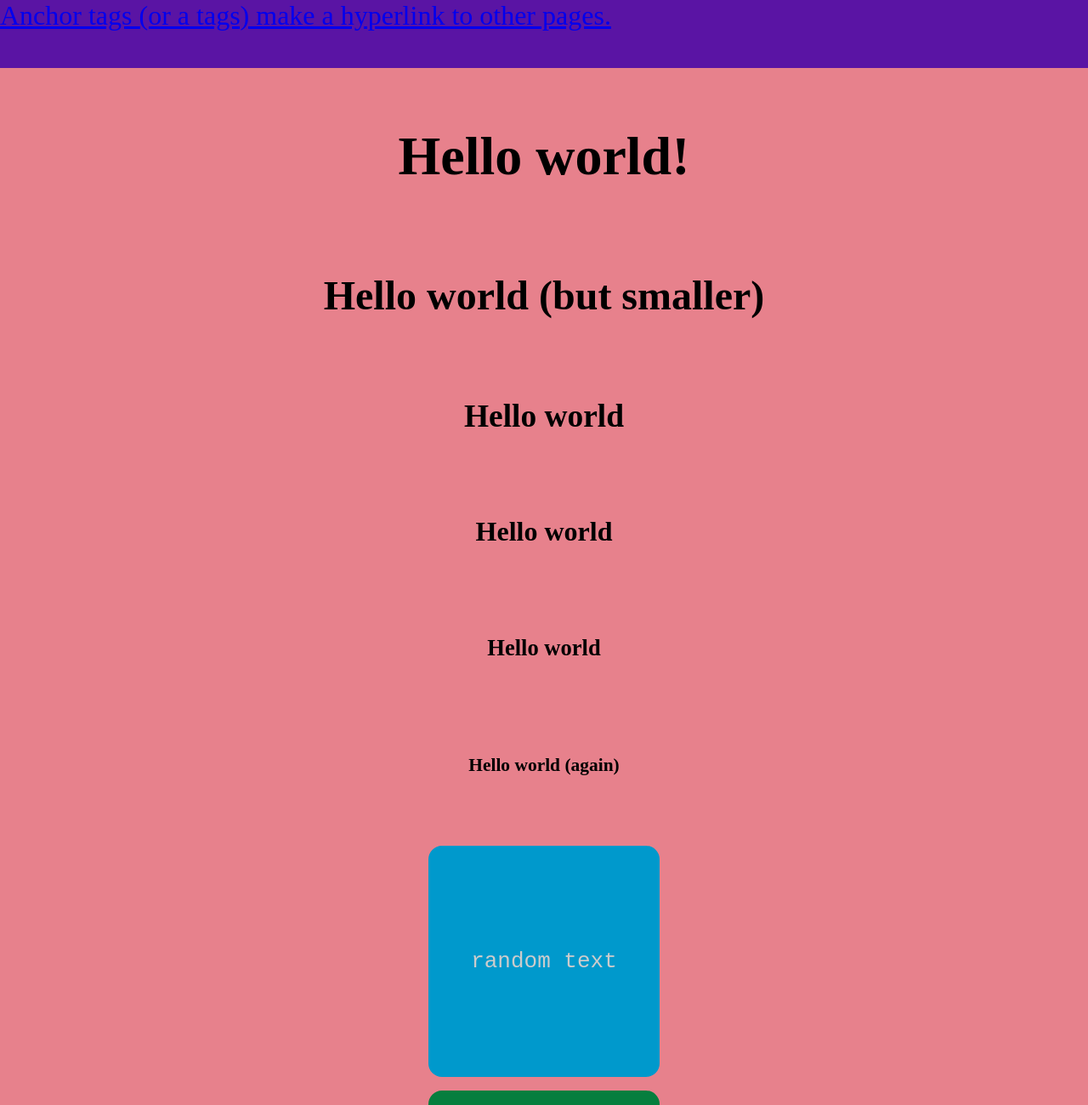
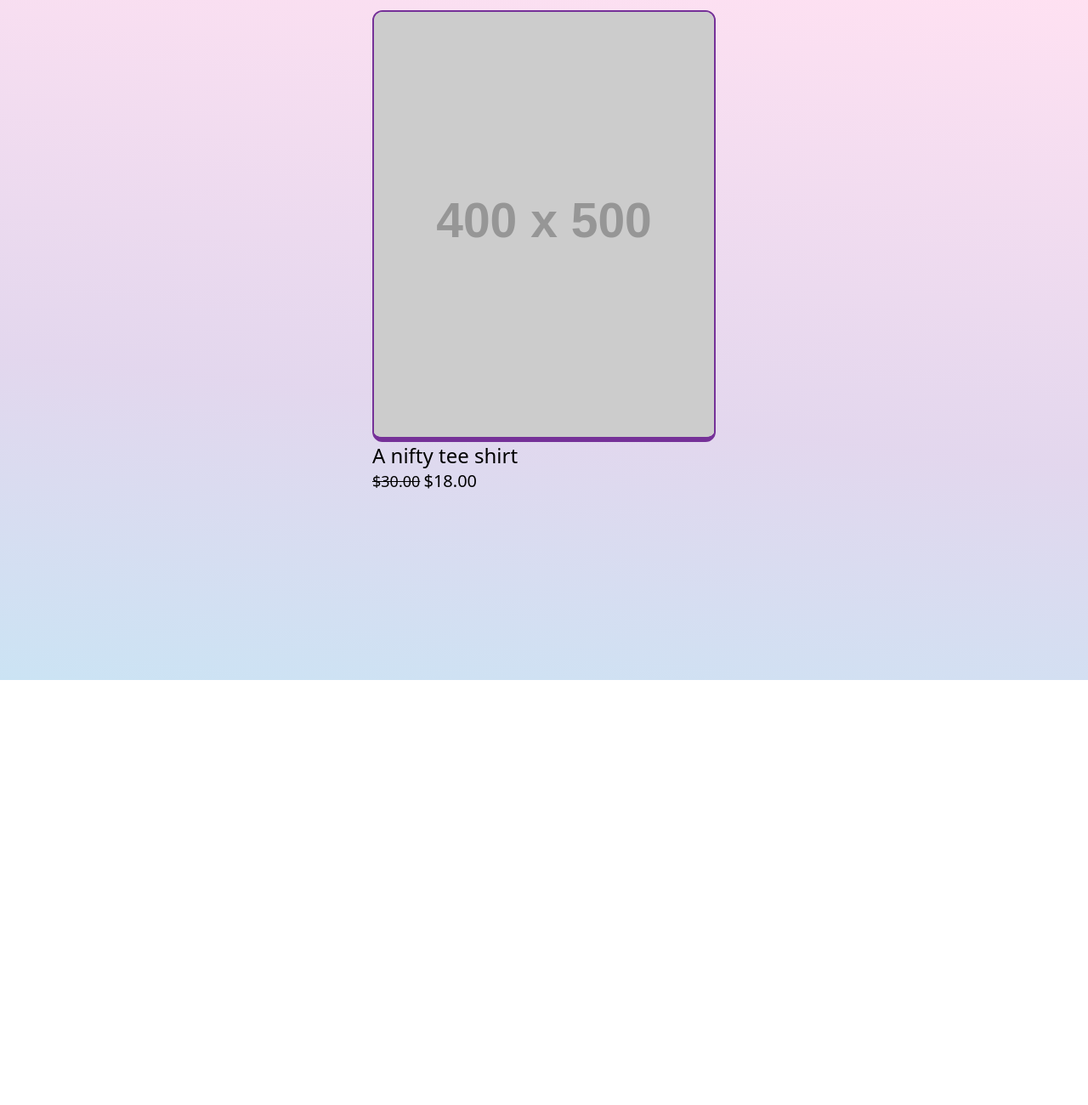
Before and after one commit to 4GeeksAcademy/ai-4-code-examples, a plain HTML site: page index.html in a window 1280 px wide. Shown: the top 1300 px of the page at 85% size. After the commit the page ends 800 px from the top, so only its background shows below. Drawn offline with nearby package versions, Linux system fonts and the light colour scheme; placeholder pictures from the web are drawn by us.

Commit message:
Basic tailwind demo

```diff
--- a/assets/style.css
+++ /dev/null
@@ -1,68 +0,0 @@
-:root {
-  /* This selects the root element of the page */
-  /* in our case it's probably the body? */
-
-  --main-bg: rgb(231, 129, 140);
-  --base-font-size: 32px;
-}
-
-/* Bare word selectors select a specific tag */
-body {
-  margin: 0;
-  padding: 0;
-  min-width: 100%;
-  min-height: 1dvw;
-
-  background-color: var(--main-bg);
-  font-size: var(--base-font-size);
-}
-
-main {
-  width: max-content;
-  margin: 0 auto;
-  padding: 1.5rem 2rem;
-
-  display: flex;
-  flex-direction: column;
-  gap: 1rem;
-  align-items: center;
-}
-
-/* . means class in selector-speak */
-.square-two {
-  background-color: rgb(6, 126, 62);
-}
-
-/* # is either a pound sign, hashtag, or octothorpe */
-/* It means id in selector-speak */
-#main-header {
-  width: 100%;
-  min-height: 5rem;
-  background-color: rgb(90, 20, 164);
-}
-
-.square {
-  aspect-ratio: 1;
-  border-radius: 1rem;
-  width: 15rem;
-
-  display: flex;
-  justify-content: center;
-  align-items: center;
-
-  padding: 1rem;
-  margin: 1rem;
-
-  & pre {
-    font-size: xx-large;
-    color: rgba(204, 204, 204, 0.5);
-  }
-}
-
-.square-one {
-  background-color: rgb(0, 153, 204);
-
-  & pre {
-    color: #ccc !important;
-  }
-}
--- a/index.html
+++ b/index.html
@@ -3,59 +3,40 @@
   <head>
     <meta charset="UTF-8" />
     <meta name="viewport" content="width=device-width, initial-scale=1.0" />
-    <title>This is what's shows in the tab.</title>
-    <!-- The head tag contains info about the page. -->
-    <link rel="stylesheet" href="/assets/style.css" />
+    <title>Document</title>
+    <script src="https://cdn.jsdelivr.net/npm/@tailwindcss/browser@4"></script>
+    <style type="text/tailwindcss">
+      @theme {
+        --color-bike-co-teal: #09c;
+        --color-purp: #753198;
+      }
+    </style>
   </head>
-
-  <body>
-    <!-- 0 1 2 3 4 5 6 7 8 9 A B C D E F -->
-    <header id="main-header">
-      <!-- The header is where the top of your page goes. -->
-      <!-- Not to be confused with headins or the head tag. -->
-      <nav>
-        <!-- The nav tag contains the main navigation of a page. -->
-        <a href="portfolio/"
-          >Anchor tags (or a tags) make a hyperlink to other pages.</a
-        >
-      </nav>
-    </header>
-
-    <!-- The main tag should be the main container of your page. -->
-    <main>
-      <!-- headings -->
-      <h1>Hello world!</h1>
-      <h2>Hello world (but smaller)</h2>
-      <h3>Hello world</h3>
-      <h4>Hello world</h4>
-      <h5>Hello world</h5>
-      <h6>Hello world (again)</h6>
-
-      <!-- Semantic divisions -->
-      <section>
-        <!-- Sections are groupings on a page -->
-        <article>
-          <!-- Articles are self-contained elements on a page. -->
-          <div
-            id="first-square"
-            class="square square-one"
-            aria-label="Color swatch"
-          >
-            <!-- Div tags are generic divisions of a page. -->
-            <pre>random text</pre>
-          </div>
-          <div class="square square-two">
-            <pre>random text</pre>
-          </div>
-        </article>
-        <article>
-          <img src="/assets/trustme.png" alt="" />
-        </article>
-      </section>
-
-      <footer>
-        <!-- The footer contains the foot of the document. -->
-      </footer>
+  <body class="min-w-dvw min-h-dvh">
+    <main
+      class="w-full min-h-dvh flex flex-col items-center py-3"
+      ,
+      style="
+        background: linear-gradient(
+          186deg,
+          rgba(251, 51, 166, 0.15),
+          rgba(127, 72, 176, 0.22) 59%,
+          rgba(48, 145, 211, 0.25) 100%
+        );
+      "
+    >
+      <article class="">
+        <img
+          src="https://placehold.co/400x500/bebfe4/f8c4e5?text=a nifty tee shirt"
+          alt="a nifty tee shirt."
+          class="rounded-xl border-purp border-solid border-2 border-b-6"
+        />
+        <h5 class="text-2xl">A nifty tee shirt</h5>
+        <p>
+          <span class="line-through text-lg">$30.00</span>
+          <span class="text-xl">$18.00</span>
+        </p>
+      </article>
     </main>
   </body>
 </html>
```
Also changed, not shown: helloworld.md (deleted, +0 -5 lines), portfolio/index.html (deleted, +0 -30 lines), assets/trustme.png (deleted).
